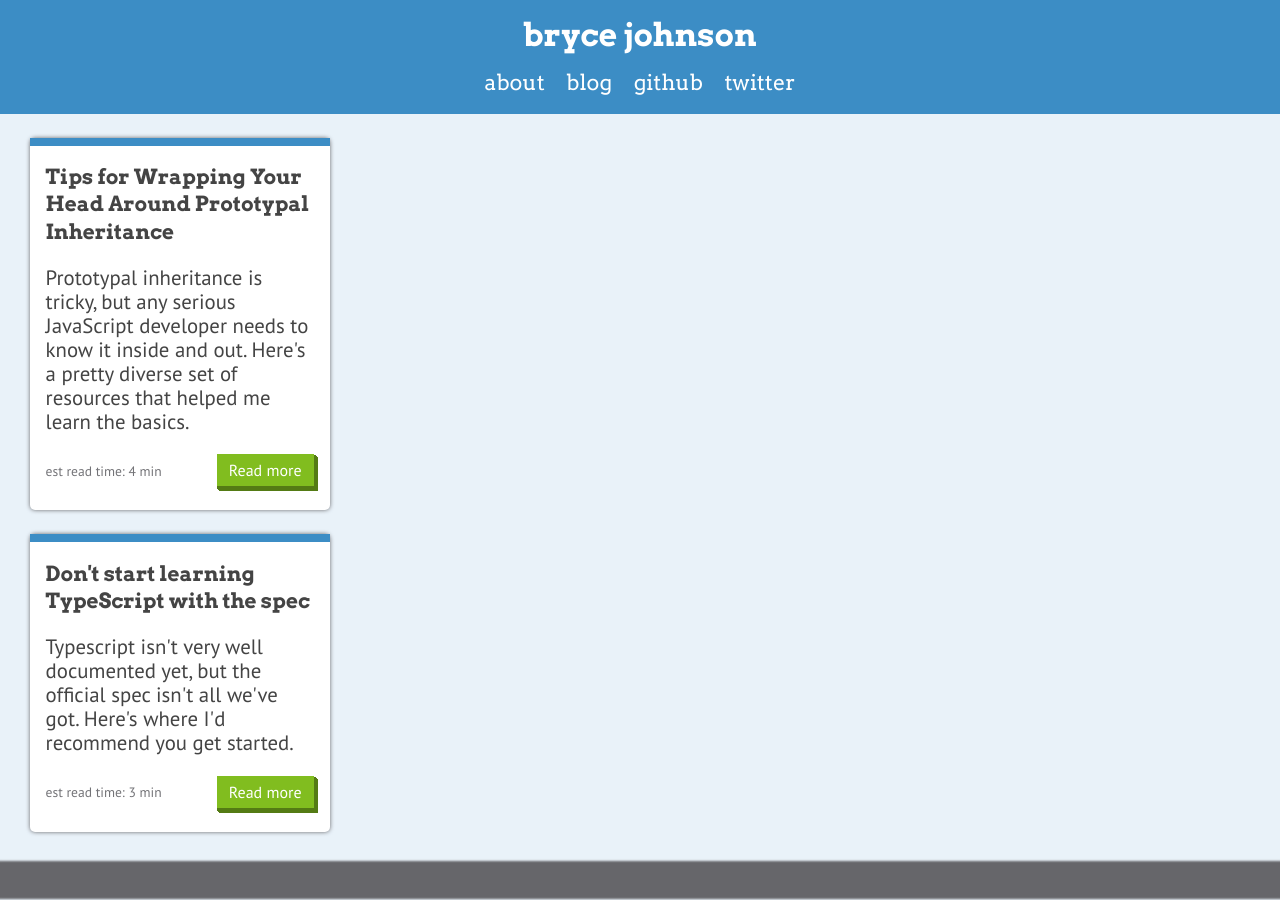
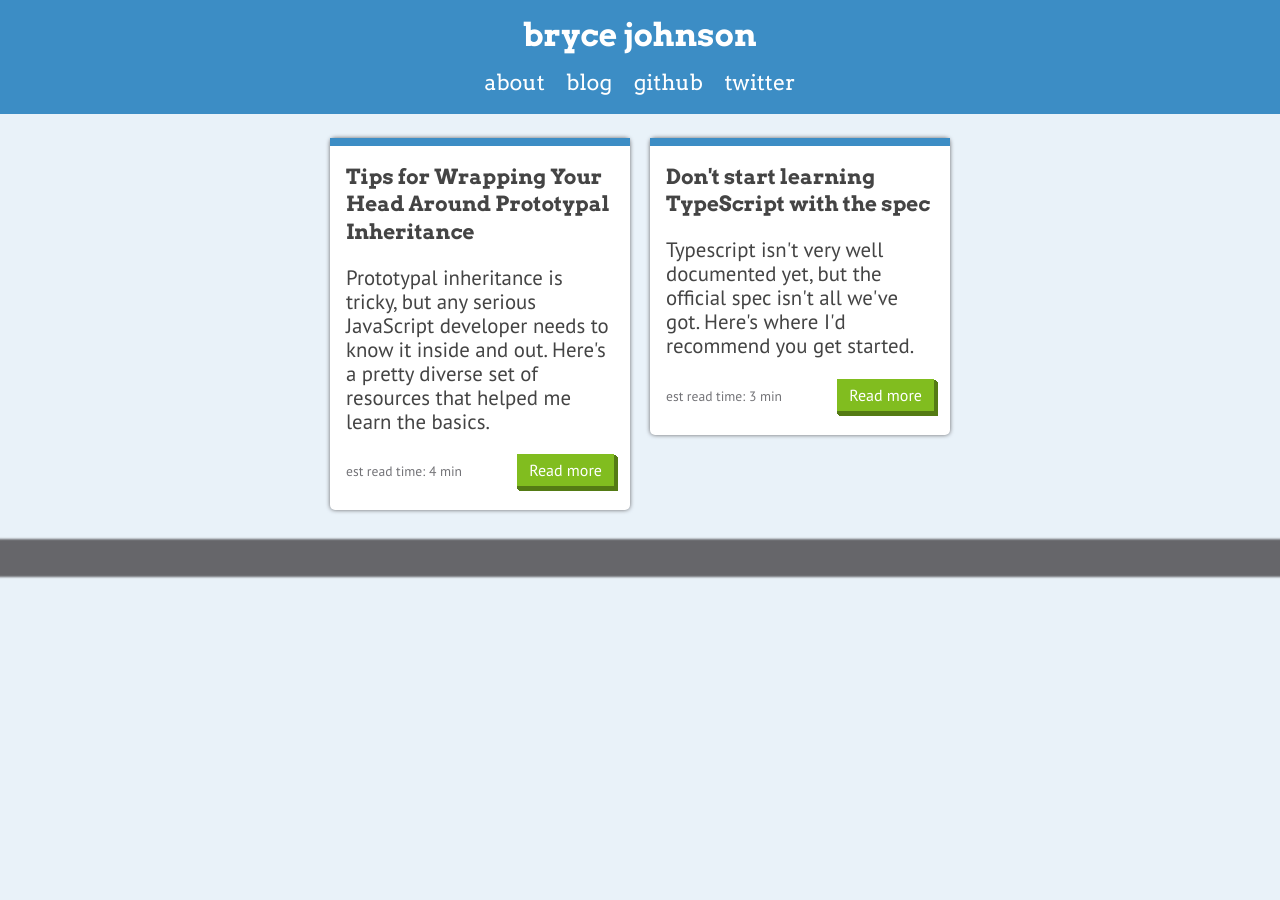
Before and after one commit to brycepj/devbryce-jekyll, a Jekyll site: the page built from index.html, in a window 1280 px wide. Built offline with Jekyll 4.4.1, drawn with Linux system fonts in a browser that asks for light colours.

Commit message:
Update header.html
add masonry config to the head, to avoid FOUC

```diff
--- a/_includes/header.html
+++ b/_includes/header.html
@@ -7,7 +7,10 @@
         <meta name="description" content="meta description is this">
         <meta name="viewport" content="width=device-width, initial-scale=1">
         <link rel="icon" type="image/png" href="/myicon.png">        <link href='http://fonts.googleapis.com/css?family=Arvo:400,700|PT+Sans' rel='stylesheet' type='text/css'>
-        <link rel="stylesheet" href="/css/style.css">    </head>
+        <link rel="stylesheet" href="/css/style.css">
+        <script src="/js/build/libs.min.js"></script>
+        <script src="/js/build/main.js"></script>
+        </head>
     <body>
         <header>
 
```
